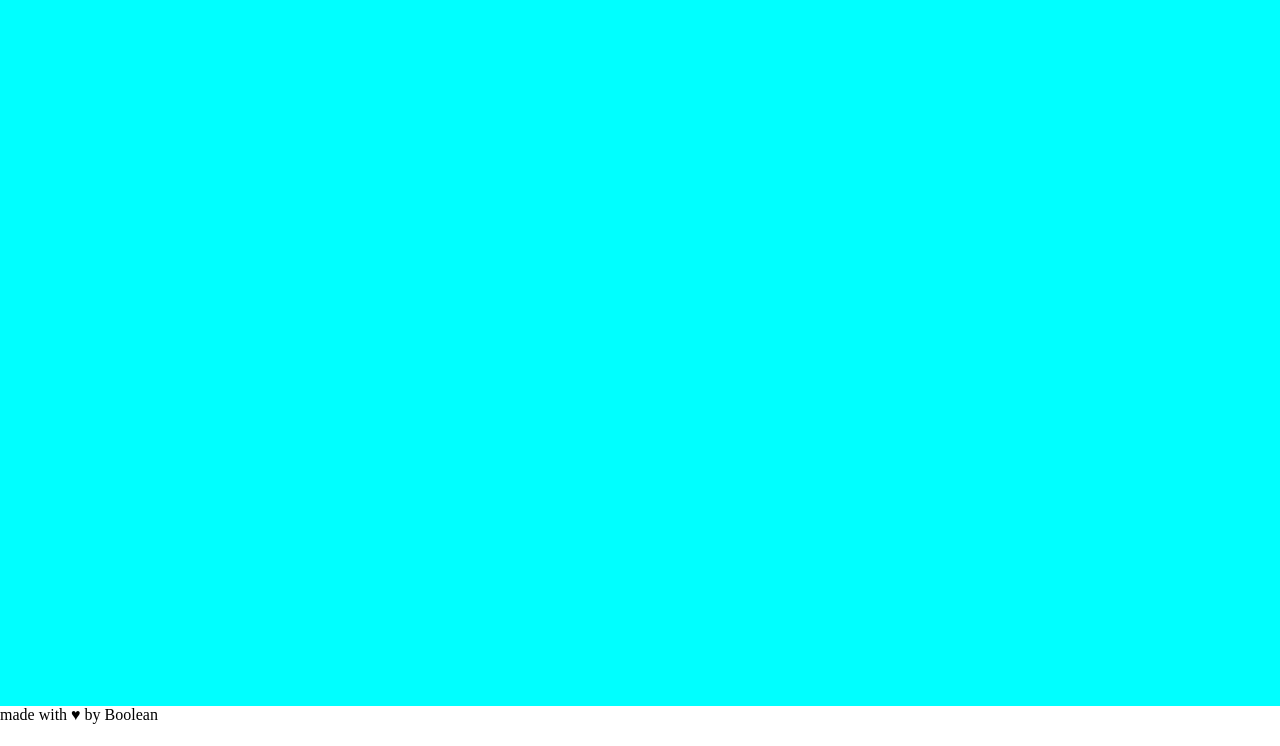
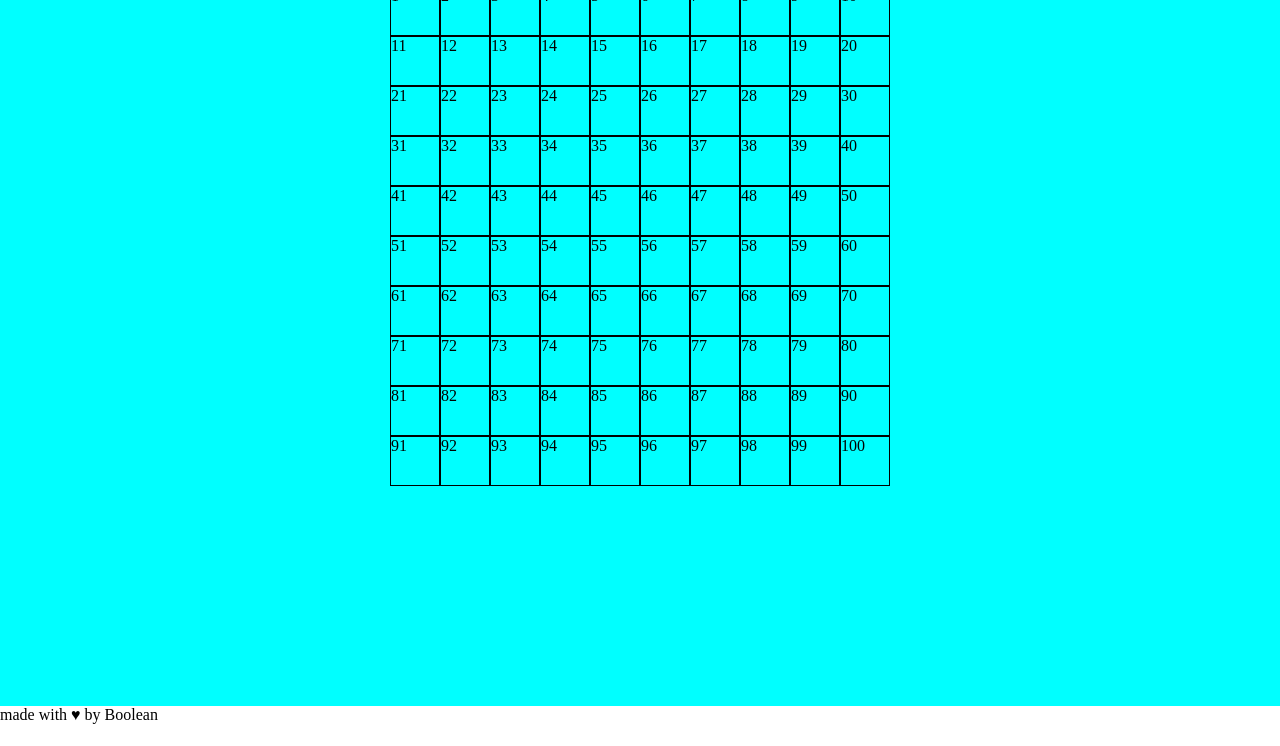
Before and after one commit to MattFofo/js-campominato-grid, a plain HTML site: page index.html in a window 1280 px wide. Shown: the part 54-800 px from the top of the page. Drawn offline with Linux system fonts and the light colour scheme.

Commit message:
creato campo gioco difficoltà easy

```diff
--- a/index.html
+++ b/index.html
@@ -27,6 +27,9 @@
             </header>
 
             <div class="main">
+                <div class="field">
+
+                </div>
 
             </div>
 
--- a/script.js
+++ b/script.js
@@ -0,0 +1,39 @@
+// - l'utente seleziona una difficoltà
+// - a seconda della difficoltà selezionata devo creare n elementi
+
+
+const difficulty = document.getElementById("difficulty").value;
+console.log(difficulty);
+
+
+// condizionale per eseguire diversi cicli a seconda della difficoltà
+if (difficulty == 'easy') {
+
+    //ciclo for per creare 100 elementi
+    for (let i = 1; i < 101; i++) {
+        let eleField = document.querySelector(".field");
+        let eleCell = document.createElement("div");
+        eleField.classList.add("field-easy");
+        eleCell.classList.add("cell");
+        eleCell.innerHTML = [i];
+
+        eleField.append(eleCell);
+    }
+
+}else if (difficulty == 'medium') {
+
+    //ciclo per craere 80 elementi
+    for (let i = 1; i < 81; i++) {
+        const element = array[i];
+
+    }
+
+}else if (difficulty == 'medium') {
+
+    //ciclo per creare 40 elementi
+    for (let i = 1; i < 41; i++) {
+        const element = array[i];
+
+    }
+
+}
--- a/style.css
+++ b/style.css
@@ -12,8 +12,30 @@ header {
 }
 
 .main {
+    display: flex;
+    justify-content: center;
     background-color: aqua;
     height: 90vh;
+}
+
+
+.field {
+    display: flex;
+    flex-wrap: wrap;
+}
+
+
+.field-easy{
+    width: 500px;
+    height: 500px;
+
+}
+
+
+.cell {
+    width: 50px;
+    height: 50px;
+    border: 1px solid black;
 }
 
 
```
